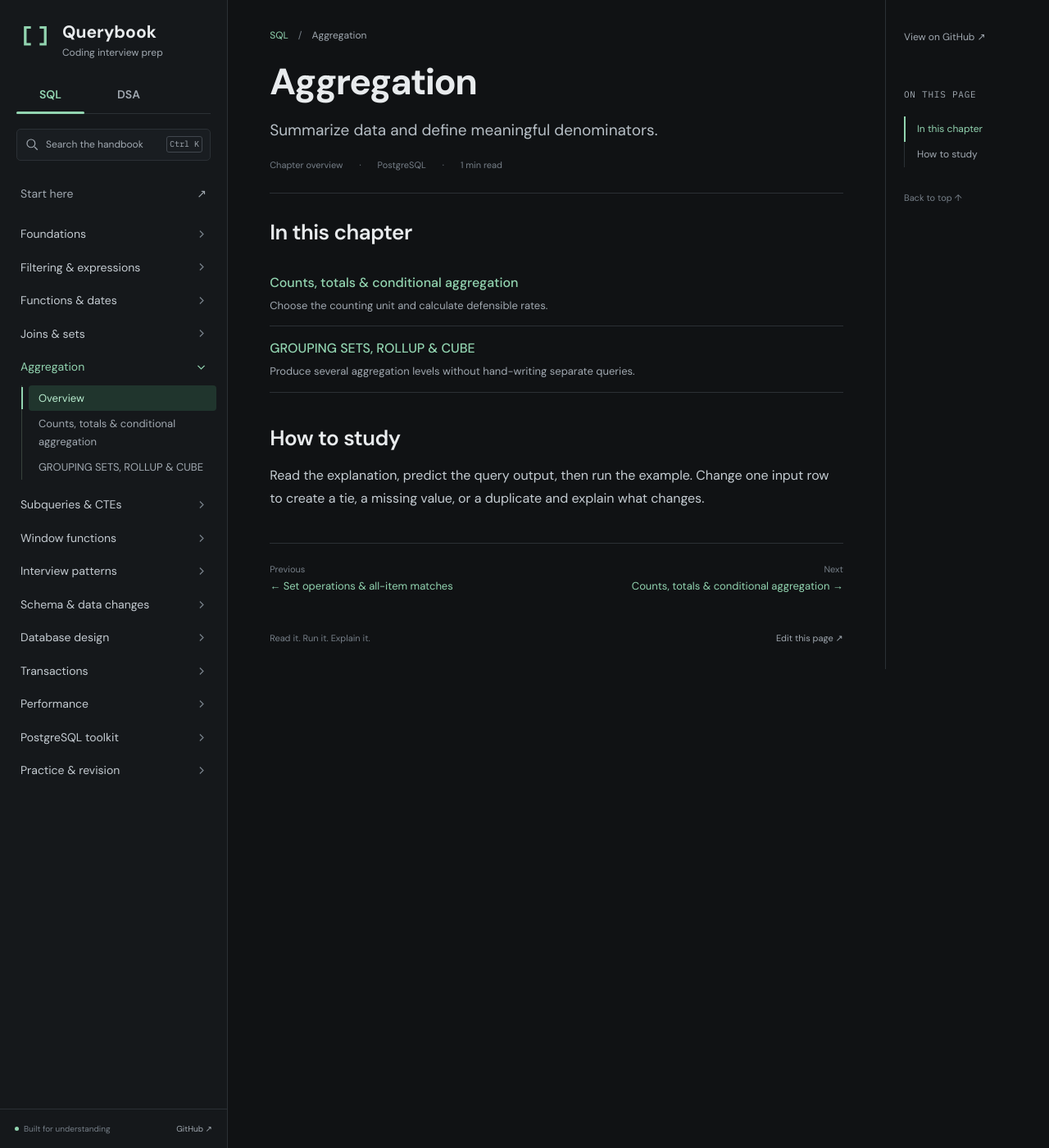
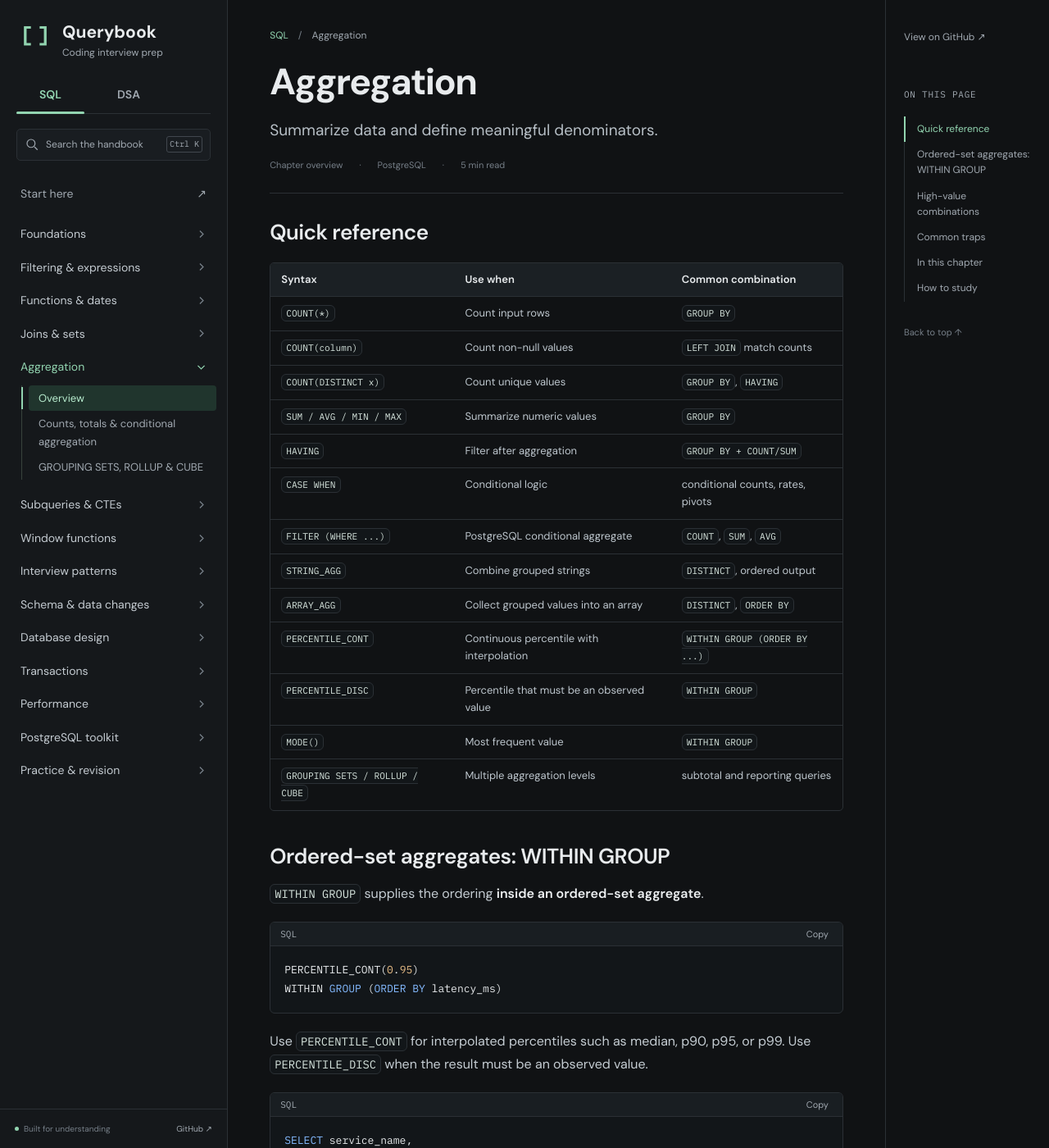
Before and after one commit to KayvanShah1/coding-interview-prep, a Jekyll site: the page built from _sql/aggregation/overview.md, in a window 1280 px wide and 1400 px high. Shown: the whole window at 82% size. Built offline with Jekyll 4.4.1, drawn with Linux system fonts in a browser that asks for light colours; some of the changed text lies outside the part shown.

Commit message:
Expand aggregation overview revision cheat sheet

````diff
--- a/_sql/aggregation/overview.md
+++ b/_sql/aggregation/overview.md
@@ -8,6 +8,96 @@ sequence: 400
 level: "Chapter overview"
 ---
 
+## Quick reference
+
+| Syntax | Use when | Common combination |
+|---|---|---|
+| `COUNT(*)` | Count input rows | `GROUP BY` |
+| `COUNT(column)` | Count non-null values | `LEFT JOIN` match counts |
+| `COUNT(DISTINCT x)` | Count unique values | `GROUP BY`, `HAVING` |
+| `SUM / AVG / MIN / MAX` | Summarize numeric values | `GROUP BY` |
+| `HAVING` | Filter after aggregation | `GROUP BY + COUNT/SUM` |
+| `CASE WHEN` | Conditional logic | conditional counts, rates, pivots |
+| `FILTER (WHERE ...)` | PostgreSQL conditional aggregate | `COUNT`, `SUM`, `AVG` |
+| `STRING_AGG` | Combine grouped strings | `DISTINCT`, ordered output |
+| `ARRAY_AGG` | Collect grouped values into an array | `DISTINCT`, `ORDER BY` |
+| `PERCENTILE_CONT` | Continuous percentile with interpolation | `WITHIN GROUP (ORDER BY ...)` |
+| `PERCENTILE_DISC` | Percentile that must be an observed value | `WITHIN GROUP` |
+| `MODE()` | Most frequent value | `WITHIN GROUP` |
+| `GROUPING SETS / ROLLUP / CUBE` | Multiple aggregation levels | subtotal and reporting queries |
+
+## Ordered-set aggregates: WITHIN GROUP
+
+`WITHIN GROUP` supplies the ordering **inside an ordered-set aggregate**.
+
+```sql
+PERCENTILE_CONT(0.95)
+WITHIN GROUP (ORDER BY latency_ms)
+```
+
+Use `PERCENTILE_CONT` for interpolated percentiles such as median, p90, p95, or p99. Use `PERCENTILE_DISC` when the result must be an observed value.
+
+```sql
+SELECT service_name,
+       PERCENTILE_CONT(0.95)
+           WITHIN GROUP (ORDER BY latency_ms) AS p95_latency
+FROM requests
+GROUP BY service_name;
+```
+
+Mental model:
+
+| Clause | What it controls |
+|---|---|
+| `GROUP BY` | Which rows belong to each aggregate group |
+| `WITHIN GROUP (ORDER BY ...)` | Ordering of values inside an ordered-set aggregate |
+| `OVER (...)` | Window of rows used by a window function while retaining row detail |
+
+## High-value combinations
+
+**Conditional count**
+
+```sql
+COUNT(*) FILTER (WHERE status = 'paid')
+```
+
+Portable form:
+
+```sql
+SUM(CASE WHEN status = 'paid' THEN 1 ELSE 0 END)
+```
+
+**Percentage of total: aggregate first, then window**
+
+```sql
+WITH customer_revenue AS (
+    SELECT customer_id, SUM(amount) AS revenue
+    FROM orders
+    GROUP BY customer_id
+)
+SELECT customer_id,
+       revenue,
+       100.0 * revenue / NULLIF(SUM(revenue) OVER (), 0) AS pct_total
+FROM customer_revenue;
+```
+
+**Require several categories**
+
+```sql
+GROUP BY user_id
+HAVING COUNT(DISTINCT category) = 3
+```
+
+Useful for wording such as “has all three”, after restricting the input to the three required categories.
+
+## Common traps
+
+- `COUNT(CASE WHEN condition THEN 1 ELSE 0 END)` counts both 1 and 0. Use `SUM` or omit the `ELSE`.
+- `AVG` ignores null inputs. `AVG(COALESCE(x, 0))` answers a different question.
+- After a `LEFT JOIN`, `COUNT(*)` counts the null-extended row. Count a non-null right-side key to count matches.
+- Always identify the denominator before computing a rate.
+- `PERCENTILE_CONT`, `PERCENT_RANK`, `CUME_DIST`, and `NTILE` answer different questions.
+
 ## In this chapter
 
 <ul class="topic-list">
@@ -17,4 +107,4 @@ level: "Chapter overview"
 
 ## How to study
 
-Read the explanation, predict the query output, then run the example. Change one input row to create a tie, a missing value, or a duplicate and explain what changes.
+For revision, start with the tables above. For deeper study, open the linked lesson and change one input row to introduce a null, duplicate, tie, or missing group.
````
